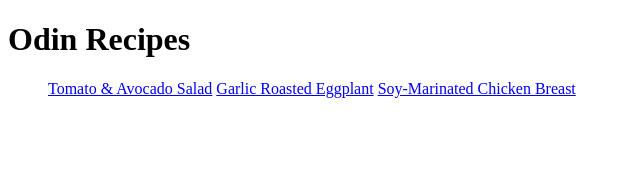
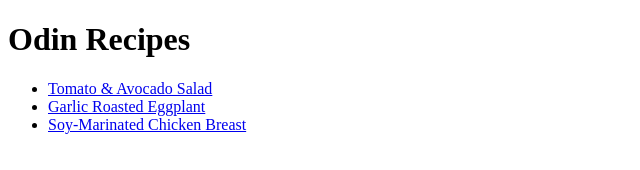
Before and after one commit to andy-vii/odin-recipes, a plain HTML site: page pages/index.html in a window 1280 px wide. Shown: the whole page, without its empty margins (0-640 px from the left). Drawn offline with Linux system fonts and the light colour scheme.

Commit message:
Fix missing li tags in link list

```diff
--- a/pages/index.html
+++ b/pages/index.html
@@ -9,9 +9,9 @@
 <body>
     <h1>Odin Recipes</h1>
     <ul>
-        <a href="../recipes/avotomato.html">Tomato & Avocado Salad</a>
-        <a href="../recipes/roasteggplant.html">Garlic Roasted Eggplant</a>
-        <a href="../recipes/soychicken.html">Soy-Marinated Chicken Breast</a>
+        <li><a href="../recipes/avotomato.html">Tomato & Avocado Salad</a></li>
+        <li><a href="../recipes/roasteggplant.html">Garlic Roasted Eggplant</a></li>
+        <li><a href="../recipes/soychicken.html">Soy-Marinated Chicken Breast</a></li>
     </ul>
 </body>
 </html>
```
